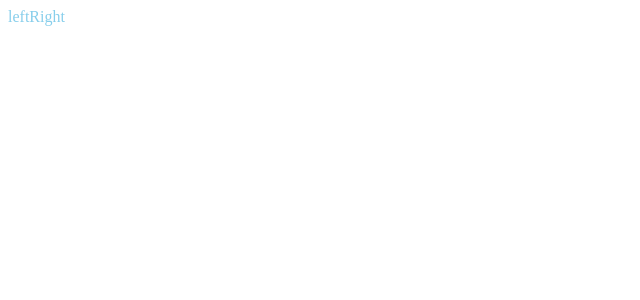
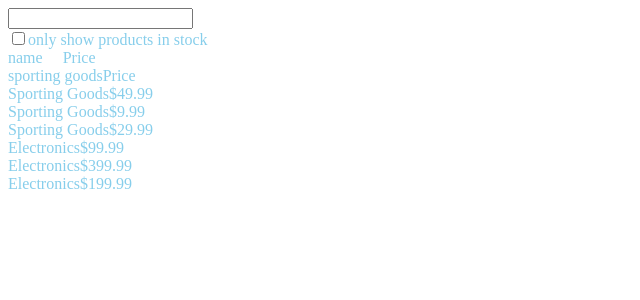
Before and after one commit to 2016035743013/react-note, a React (Create React App) app: page / in a window 1280 px wide. Shown: the top 300 px of the page, without its empty margins (0-640 px from the left). Built offline with nearby package versions, Linux system fonts and the light colour scheme.

Commit message:
react哲学

```diff
--- a/src/App.js
+++ b/src/App.js
@@ -1,32 +1,73 @@
 import React, { Component } from 'react';
 import './App.css'
 
-class Left extends Component {
+class SearchBar extends Component {
     render() {
         return (
             <>
-                <span>left</span>
+                <input type="text" />
+                <div>
+                    <input type="checkbox" />
+                    only show products in stock
+                </div>
             </>
         )
     }
 }
 
-class Right extends Component {
+class Title extends Component {
     render() {
         return (
-            <>
-                <span>Right</span>
-            </>
+            <div>
+                <span>
+                    {this.props.type}
+                </span>
+                <span>
+                    {this.props.price}
+                </span>
+            </div>
         )
     }
 }
-
-class Main extends Component {
+class Products extends Component {
     render() {
         return (
+            <div>
+                <span>
+                    {this.props.name}
+                </span>
+                <span>
+                    {this.props.price}
+                </span>
+            </div>
+        )
+    }
+}
+class ProductTable extends Component {
+    render() {
+        const data = [
+            { category: "Sporting Goods", price: "$49.99", stocked: true, name: "Football" },
+            { category: "Sporting Goods", price: "$9.99", stocked: true, name: "Baseball" },
+            { category: "Sporting Goods", price: "$29.99", stocked: false, name: "Basketball" },
+            { category: "Electronics", price: "$99.99", stocked: true, name: "iPod Touch" },
+            { category: "Electronics", price: "$399.99", stocked: false, name: "iPhone 5" },
+            { category: "Electronics", price: "$199.99", stocked: true, name: "Nexus 7" }
+        ];
+        return (
             <>
-                {this.props.left}
-                {this.props.right}
+                <SearchBar />
+                <div>
+                    <span>name</span> &emsp;
+                    <span>Price</span>
+                </div>
+                <Title type={'sporting goods'} price={'Price'} />
+                {
+                    data.map((val, index) => {
+                        return (
+                            <Products key={index} name={val.category} price={val.price} />
+                        )
+                    })
+                }
             </>
         )
     }
@@ -39,11 +80,10 @@ export class App extends Component {
         })
     }
     render() {
-
         return (
-            <div>
-               <Main left={<Left />} right = {<Right />} />
-            </div>
+            <>
+                <ProductTable />
+            </>
         )
     }
 }
```
